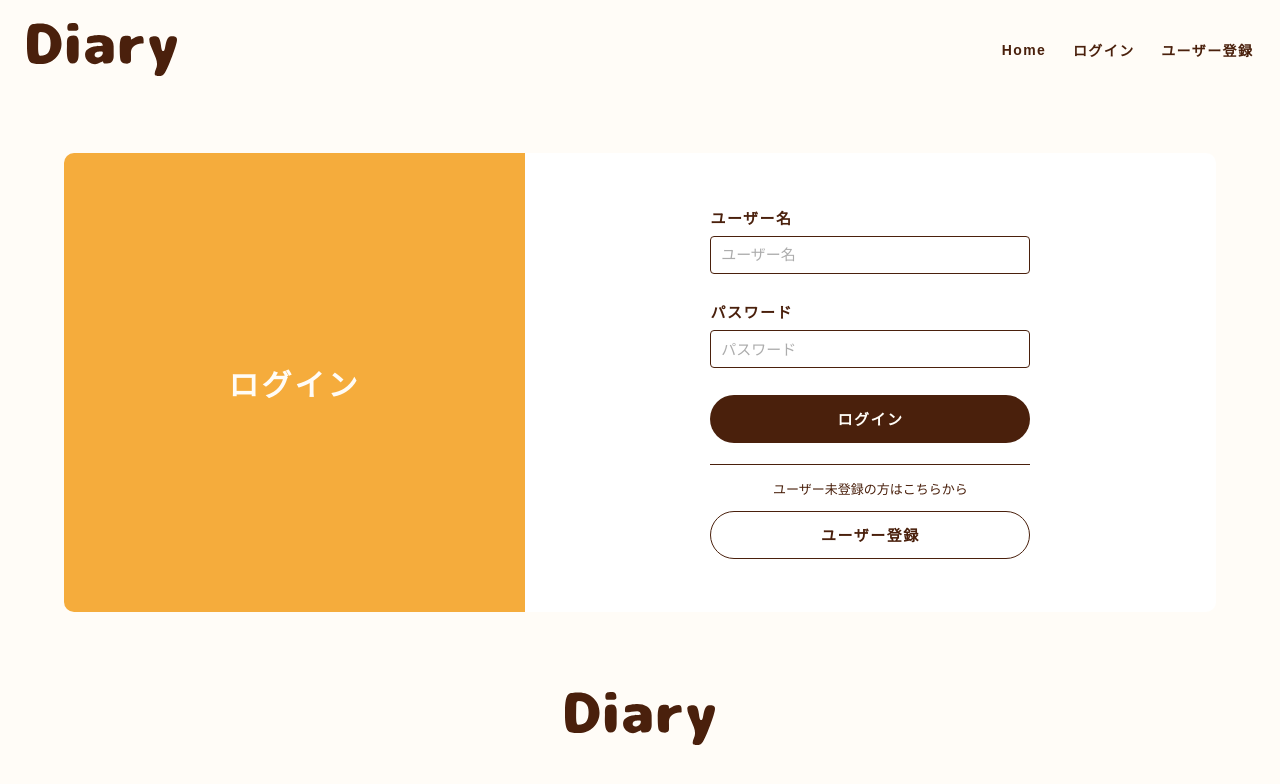
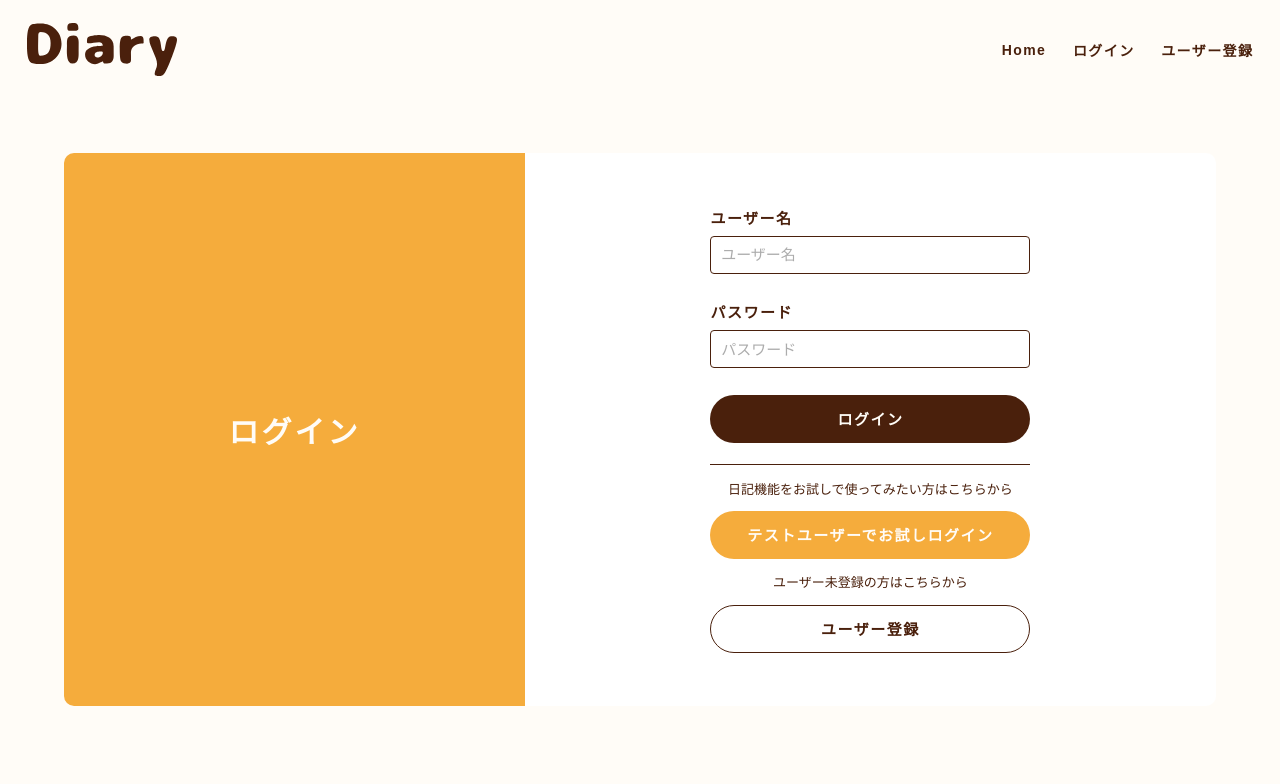
Before and after one commit to y-nagai0725/diary, a Vue app in the folder app-front/: page /login in a window 1280 px wide. Shown: the top 784 px of the page. Built offline with nearby package versions, Linux system fonts and the light colour scheme; no server answers; a web font is replaced by a local one.

Commit message:
ログイン画面にお試しログイン機能を追加、ユーザー登録処理修正など

```diff
--- a/app-front/src/views/LoginView.vue
+++ b/app-front/src/views/LoginView.vue
@@ -20,6 +20,12 @@ const router = useRouter();
  */
 const route = useRoute();
 
+// テストユーザー情報
+const testUserData = {
+  name: 'testUser',
+  password: 'testDiary',
+};
+
 // UserFormからデータを受け取って、ログイン処理を実行
 const handleLogin = async (formData) => {
   try {
@@ -41,7 +47,6 @@ const handleLogin = async (formData) => {
     }
   } catch (error) {
     //サーバーからのログインエラーメッセージを表示
-    console.error('ログインに失敗しました。', error);
     serverErrorMessage.value = error.response.data.error;
   }
 };
@@ -65,6 +70,10 @@ const handleInput = () => {
         @input-form="handleInput"
       />
       <p class="login__server-error-message">{{ serverErrorMessage }}</p>
+      <p class="login__notice">日記機能をお試しで使ってみたい方はこちらから</p>
+      <button class="login__trial-login-button" @click="handleLogin(testUserData)">
+        テストユーザーでお試しログイン
+      </button>
       <p class="login__notice">ユーザー未登録の方はこちらから</p>
       <RouterLink class="login__link" to="/register">ユーザー登録</RouterLink>
     </div>
@@ -162,6 +171,20 @@ const handleInput = () => {
     }
   }
 
+  &__trial-login-button {
+    @include button-style-fill($orange, $white-brown);
+    width: 100%;
+    margin-bottom: 1.6rem;
+
+    @include tab {
+      margin-bottom: 1.8rem;
+    }
+
+    @include pc {
+      margin-bottom: 2rem;
+    }
+  }
+
   &__notice {
     text-align: center;
     margin-bottom: 1.6rem;
--- a/app-front/src/views/RegisterView.vue
+++ b/app-front/src/views/RegisterView.vue
@@ -1,8 +1,14 @@
 <script setup>
 import { ref } from 'vue';
+import { useRouter } from 'vue-router';
 import apiClient from '@/api';
 import UserForm from '@/components/UserForm.vue';
 import { login } from '@/auth.js';
+
+/**
+ * ページアクセス管理用router
+ */
+const router = useRouter();
 
 /**
  * エラーメッセージ表示用
@@ -18,11 +24,13 @@ const handleRegister = async (formData) => {
     // そのままログイン処理へ
     const loginResponse = await apiClient.post('/api/login', formData);
 
-    //トークン保存、home画面へ遷移
+    //トークン保存
     login(loginResponse.data.token);
+
+    //home画面へ遷移
+    router.push('/home');
   } catch (error) {
     //サーバーからのエラーメッセージを表示
-    console.error('ユーザー登録に失敗しました。', error);
     serverErrorMessage.value = error.response.data.error;
   }
 };
```
Also changed, not shown: 1 other file (tests, documents, lock files or other folders).
